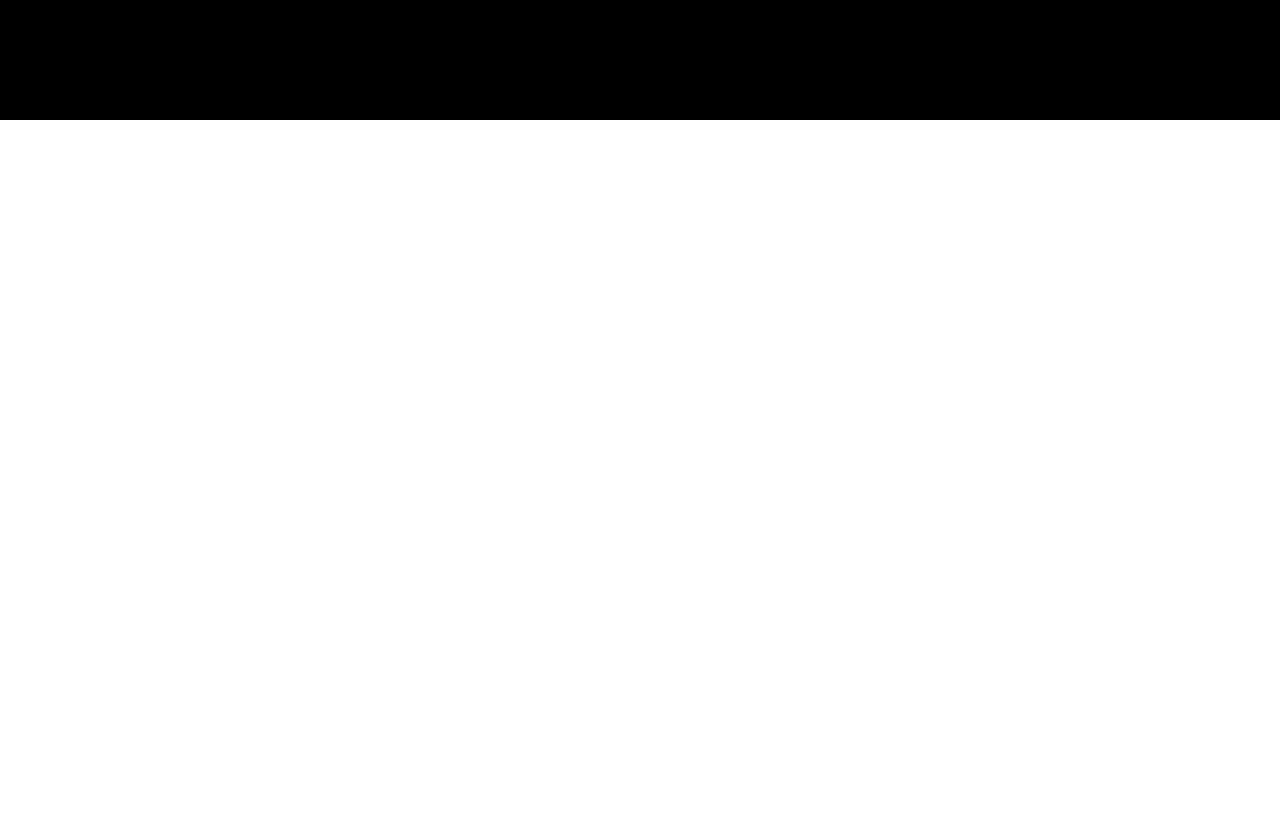
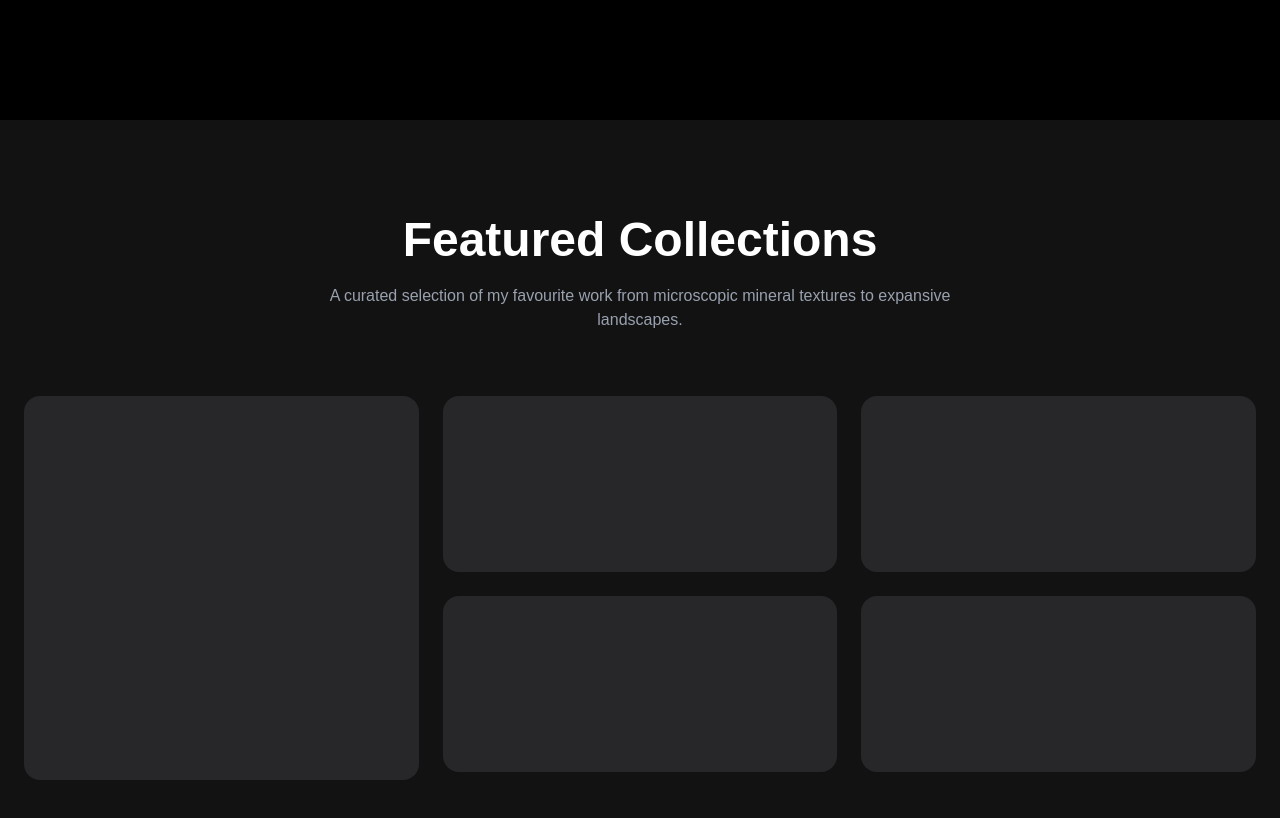
Before and after one commit to debiprasaddas21-lab/sublimestudios-portfolio, a Next.js app: page / in a window 1280 px wide. Shown: the part 680-1498 px from the top of the page. Before the commit the page ends 800 px from the top, so only its background shows below. Built offline with nearby package versions, Linux system fonts and the light colour scheme.

Commit message:
Add featured gallery section

```diff
--- a/app/page.tsx
+++ b/app/page.tsx
@@ -1,11 +1,13 @@
 import Navbar from "@/components/Navbar";
 import Hero from "@/components/Hero";
+import Gallery from "@/components/Gallery";
 
 export default function Home() {
   return (
-    <main>
+    <>
       <Navbar />
       <Hero />
-    </main>
+      <Gallery />
+    </>
   );
 }
--- /dev/null
+++ b/components/Gallery.tsx
@@ -0,0 +1,43 @@
+export default function Gallery() {
+  return (
+    <section
+      id="gallery"
+      className="bg-[#121212] py-24 px-6 text-white"
+    >
+      <div className="max-w-7xl mx-auto">
+
+        <h2 className="text-4xl md:text-5xl font-bold text-center">
+          Featured Collections
+        </h2>
+
+        <p className="text-center text-gray-400 mt-5 max-w-2xl mx-auto">
+          A curated selection of my favourite work from microscopic mineral
+          textures to expansive landscapes.
+        </p>
+
+        <div className="grid md:grid-cols-3 gap-6 mt-16">
+
+          <div className="h-96 rounded-2xl bg-zinc-800 hover:scale-[1.02] transition duration-300"></div>
+
+          <div className="space-y-6">
+
+            <div className="h-44 rounded-2xl bg-zinc-800 hover:scale-[1.02] transition duration-300"></div>
+
+            <div className="h-44 rounded-2xl bg-zinc-800 hover:scale-[1.02] transition duration-300"></div>
+
+          </div>
+
+          <div className="space-y-6">
+
+            <div className="h-44 rounded-2xl bg-zinc-800 hover:scale-[1.02] transition duration-300"></div>
+
+            <div className="h-44 rounded-2xl bg-zinc-800 hover:scale-[1.02] transition duration-300"></div>
+
+          </div>
+
+        </div>
+
+      </div>
+    </section>
+  );
+}
```
